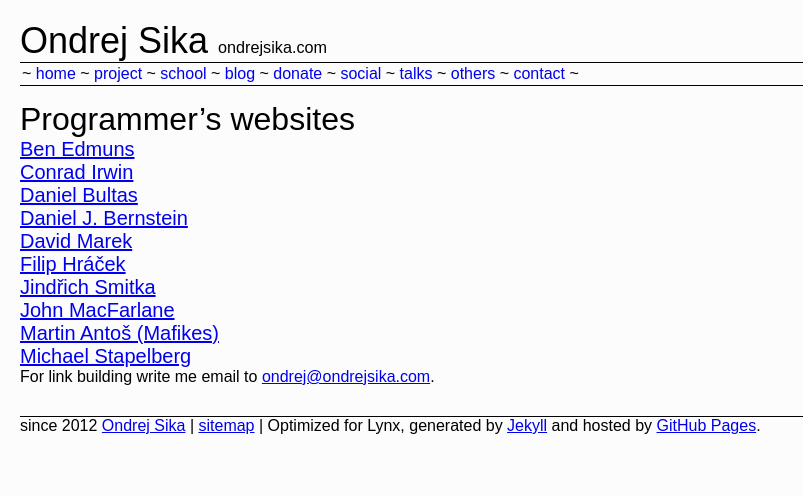
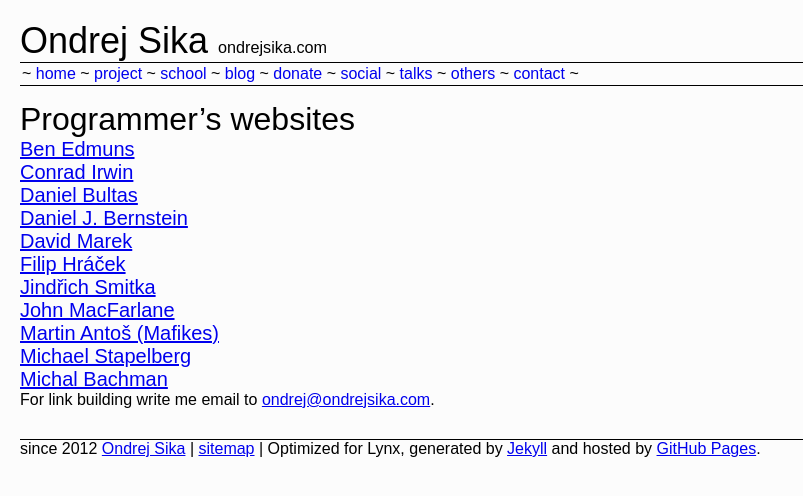
Before and after one commit to ondrejsika/ondrejsika.com, a Jekyll site: the page built from others/programmers_websites.md, in a window 1280 px wide. Shown: the top 496 px of the page, without its empty margins (0-803 px from the left). Built offline with Jekyll 4.4.1, drawn with Linux system fonts in a browser that asks for light colours; Markdown is read by kramdown in place of the engine named in the settings; comment, search, counter and statistics services are not loaded.

Commit message:
Update programmers_websites.md

```diff
--- a/others/programmers_websites.md
+++ b/others/programmers_websites.md
@@ -15,5 +15,6 @@
 ##### [John MacFarlane](http://johnmacfarlane.net)
 ##### [Martin Antoš (Mafikes)](http://mafikes.cz)
 ##### [Michael Stapelberg](http://michael.stapelberg.de)
+##### [Michal Bachman](http://www.bachman.cz)
 
 For link building write me email to <ondrej@ondrejsika.com>.
```
